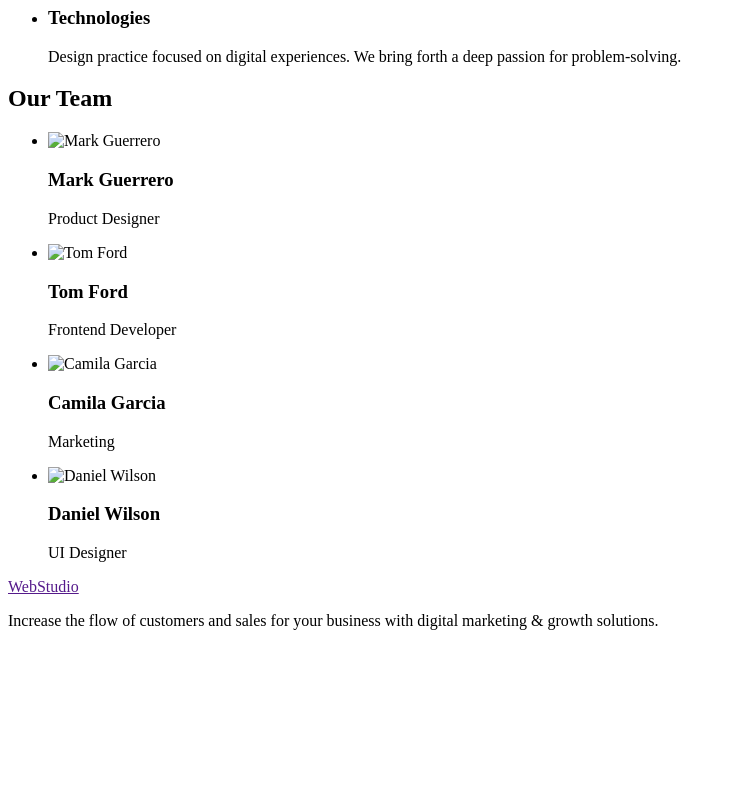
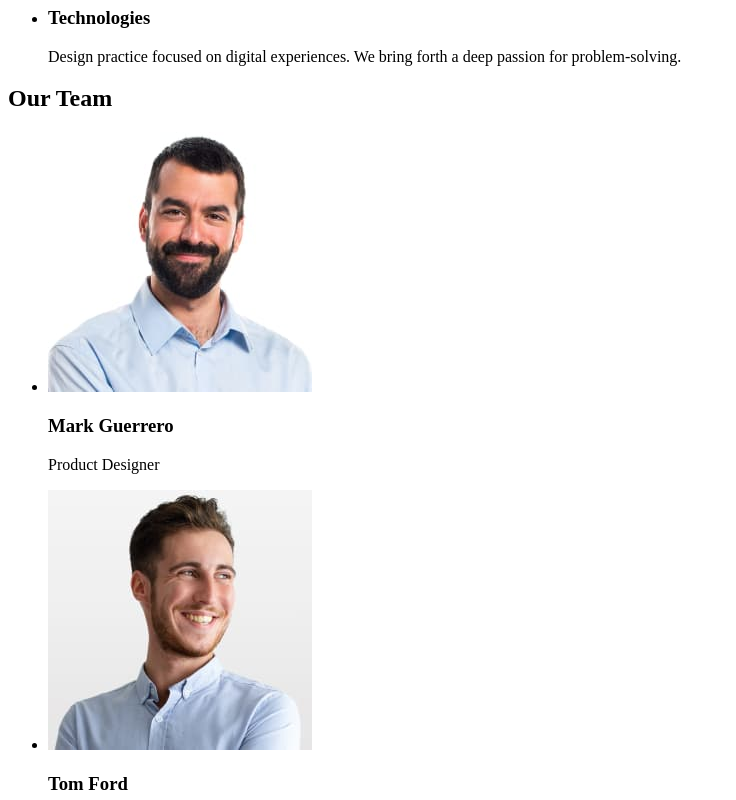
Before and after one commit to mafSida/goit-markup-hw-01, a plain HTML site: page index.html in a window 1280 px wide. Shown: the part 480-1280 px from the top of the page, without its empty margins (0-736 px from the left). Before the commit the page ends 1126 px from the top, so only its background shows below. Drawn offline with Linux system fonts and the light colour scheme.

Commit message:
first check done

```diff
--- a/index.html
+++ b/index.html
@@ -64,22 +64,22 @@
         <h2>Our Team</h2>
         <ul>
           <li>
-            <img src="./images/" alt="Mark Guerrero" width="264" />
+            <img src="./images/member-1.jpg" alt="Mark Guerrero" width="264" />
             <h3>Mark Guerrero</h3>
             <p>Product Designer</p>
           </li>
           <li>
-            <img src="./images/" alt="Tom Ford" width="264" />
+            <img src="./images/member-2.jpg" alt="Tom Ford" width="264" />
             <h3>Tom Ford</h3>
             <p>Frontend Developer</p>
           </li>
           <li>
-            <img src="./images/" alt="Camila Garcia" width="264" />
+            <img src="./images/member-3.jpg" alt="Camila Garcia" width="264" />
             <h3>Camila Garcia</h3>
             <p>Marketing</p>
           </li>
           <li>
-            <img src="./images/" alt="Daniel Wilson" width="264" />
+            <img src="./images/member-4.jpg" alt="Daniel Wilson" width="264" />
             <h3>Daniel Wilson</h3>
             <p>UI Designer</p>
           </li>
```
Also changed, not shown: images/member-1.jpg (added), images/member-2.jpg (added), images/member-3.jpg (added), images/member-4.jpg (added).
